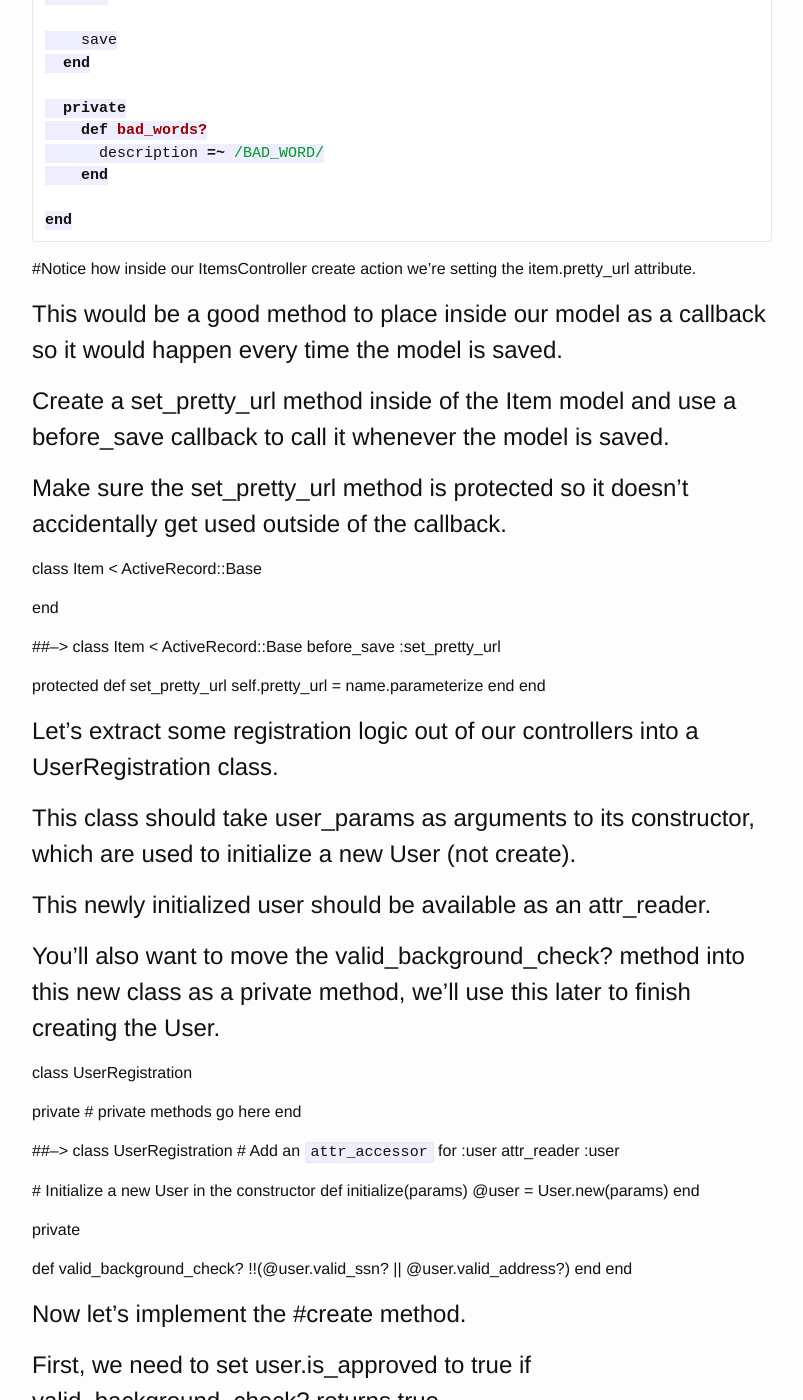
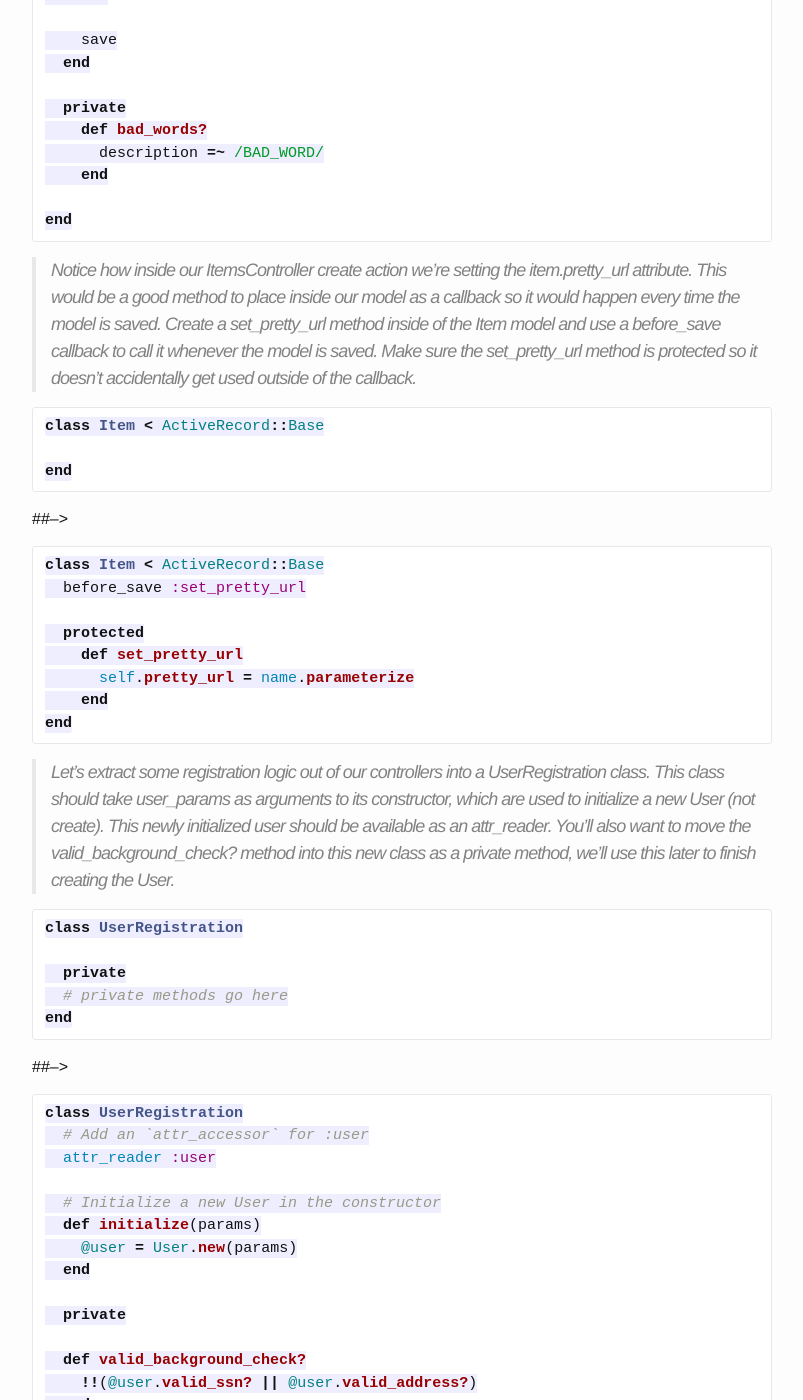
Before and after one commit to tdseed/tdseed.github.com, a Jekyll site: the page built from _posts/2016-01-01-rails-pattern-model.markdown, in a window 1280 px wide and 1400 px high, scrolled down 2927 px. Shown: the whole window, without its empty margins (238-1041 px from the left). Built offline with Jekyll 4.4.1, drawn with Linux system fonts in a browser that asks for light colours; comment, search, counter and statistics services are not loaded.

Commit message:
create a new post8

````diff
--- a/_posts/2016-01-01-rails-pattern-model.markdown
+++ b/_posts/2016-01-01-rails-pattern-model.markdown
@@ -61,6 +61,7 @@ end
 ```
 
 review.rb
+
 ```ruby
 class Review < ActiveRecord::Base
   belongs_to :item
@@ -78,6 +79,7 @@ end
 ```
 
 ##-->
+
 ```ruby
 class ReviewsController < ApplicationController
   def create
@@ -128,6 +130,7 @@ end
 ```
 
 ##-->
+
 ```ruby
 class Review < ActiveRecord::Base
   belongs_to :item
@@ -149,17 +152,20 @@ end
 ```
 
 
-#Notice how inside our ItemsController create action we're setting the item.pretty_url attribute.
-# This would be a good method to place inside our model as a callback so it would happen every time the model is saved.
-# Create a set_pretty_url method inside of the Item model and use a before_save callback to call it whenever the model is saved.
-# Make sure the set_pretty_url method is protected so it doesn't accidentally get used outside of the callback.
+> Notice how inside our ItemsController create action we're setting the item.pretty_url attribute.
+This would be a good method to place inside our model as a callback so it would happen every time the model is saved.
+Create a set_pretty_url method inside of the Item model and use a before_save callback to call it whenever the model is saved.
+Make sure the set_pretty_url method is protected so it doesn't accidentally get used outside of the callback.
 
-
+```ruby
 class Item < ActiveRecord::Base
 
 end
+```
 
 ##-->
+
+```ruby
 class Item < ActiveRecord::Base
   before_save :set_pretty_url
 
@@ -168,19 +174,24 @@ class Item < ActiveRecord::Base
       self.pretty_url = name.parameterize
     end
 end
+```
 
-# Let's extract some registration logic out of our controllers into a UserRegistration class.
-# This class should take user_params as arguments to its constructor, which are used to initialize a new User (not create).
-# This newly initialized user should be available as an attr_reader.
-# You'll also want to move the valid_background_check? method into this new class as a private method, we'll use this later to finish creating the User.
+> Let's extract some registration logic out of our controllers into a UserRegistration class.
+This class should take user_params as arguments to its constructor, which are used to initialize a new User (not create).
+This newly initialized user should be available as an attr_reader.
+You'll also want to move the valid_background_check? method into this new class as a private method, we'll use this later to finish creating the User.
 
+```ruby
 class UserRegistration
 
   private
   # private methods go here
 end
+```
 
 ##-->
+
+```ruby
 class UserRegistration
   # Add an `attr_accessor` for :user
   attr_reader :user
@@ -196,6 +207,7 @@ class UserRegistration
     !!(@user.valid_ssn? || @user.valid_address?)
   end
 end
+```
 
 
 # Now let's implement the #create method.
````
